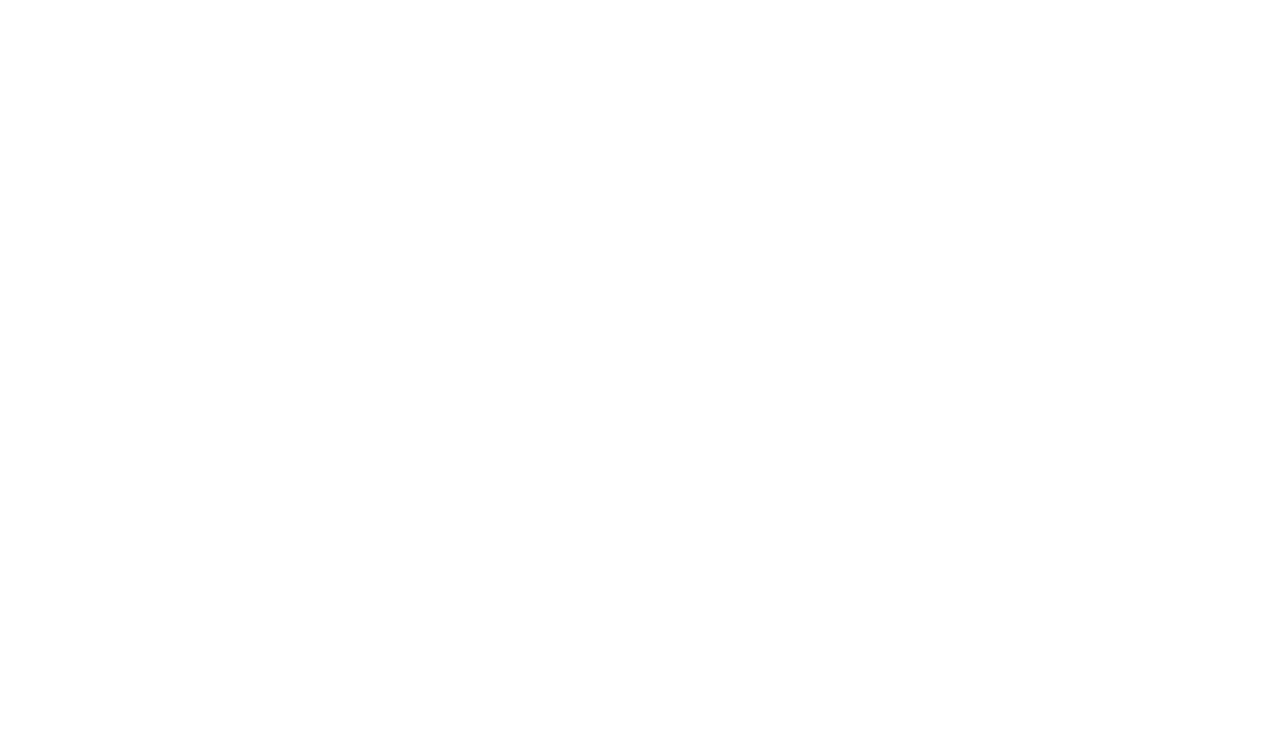
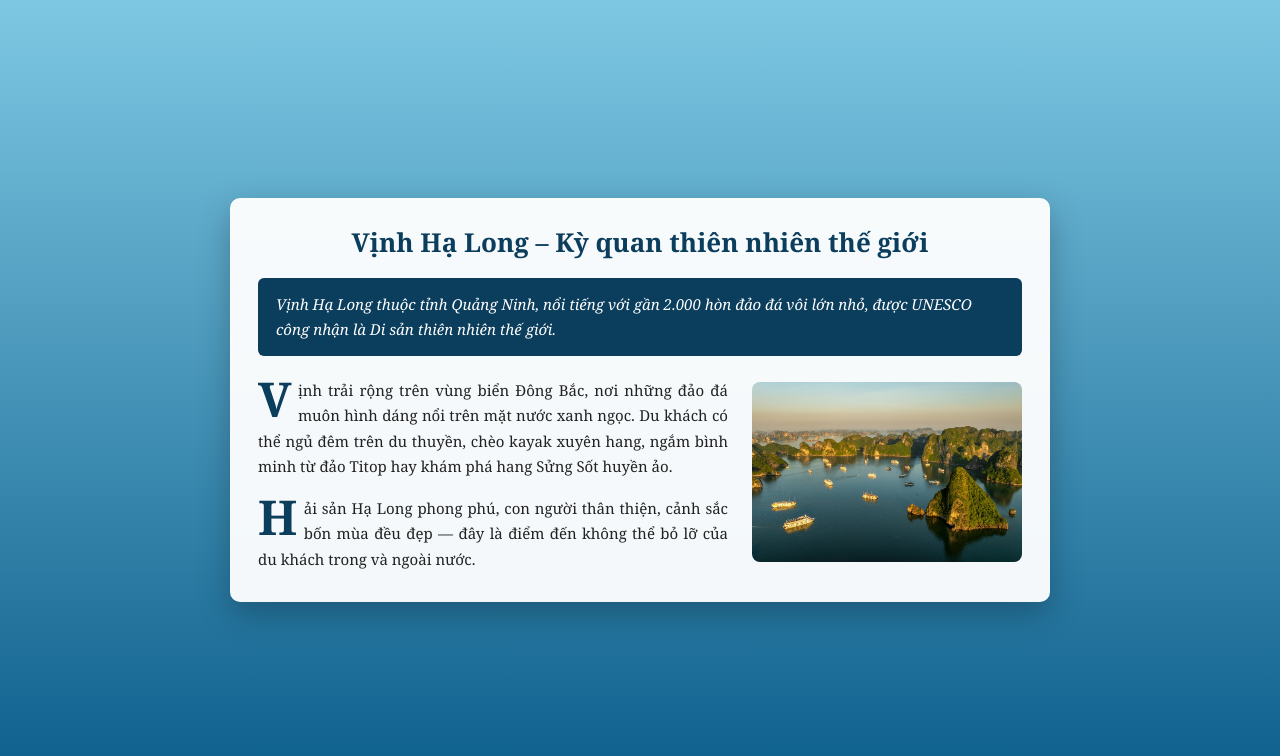
Before and after one commit to duglong123/cse122-2551261013, a plain HTML site: page ex03/index.html in a window 1280 px wide. Drawn offline with Linux system fonts and the light colour scheme.

Commit message:
Hoàn thành bài 3

```diff
--- a/ex03/css/style.css
+++ b/ex03/css/style.css
@@ -0,0 +1,81 @@
+*,
+*::before,
+*::after {
+  box-sizing: border-box;
+}
+
+body {
+  margin: 0;
+  padding: 32px 16px;
+  min-height: 100vh;
+  background: linear-gradient(180deg, #7ec8e3, #0a5c8a);
+  display: flex;
+  justify-content: center;
+  align-items: center;
+  font-family: Georgia, "Times New Roman", serif;
+  color: #222222;
+}
+
+.bai-viet {
+  width: 100%;
+  max-width: 820px;
+  background-color: rgba(255, 255, 255, 0.95);
+  border-radius: 10px;
+  padding: 28px;
+  box-shadow: 0 12px 32px rgba(0, 0, 0, 0.25);
+}
+
+.bai-viet::after {
+  content: "";
+  display: block;
+  clear: both;
+}
+
+.bai-viet h1 {
+  margin: 0 0 18px;
+  text-align: center;
+  color: #0b3d5c;
+  font-size: 26px;
+  line-height: 1.3;
+}
+
+.sapo {
+  margin: 0 0 22px;
+  background-color: #0b3d5c;
+  color: #FFFFFF;
+  font-style: italic;
+  font-size: 15px;
+  line-height: 1.65;
+  padding: 14px 18px;
+  border-radius: 6px;
+}
+
+.anh-phai {
+  float: right;
+  width: 270px;
+  max-width: 45%;
+  height: auto;
+  margin: 4px 0 12px 24px;
+  border-radius: 8px;
+  display: block;
+}
+
+p.than-bai {
+  margin: 0 0 16px;
+  text-align: justify;
+  font-size: 15px;
+  line-height: 1.7;
+}
+
+p.than-bai:last-of-type {
+  margin-bottom: 0;
+}
+
+p.than-bai::first-letter {
+  color: #0b3d5c;
+  font-size: 3rem;
+  font-weight: 700;
+  float: left;
+  line-height: 0.85;
+  padding: 0.1rem 0.4rem 0 0;
+}
--- a/ex03/index.html
+++ b/ex03/index.html
@@ -2,13 +2,20 @@
 <html lang="vi">
 
 <head>
-    <meta charset="UTF-8">
-    <meta name="viewport" content="width=device-width, initial-scale=1.0">
-    <title>Vịnh Hạ Long– Kỳ quan thiên nhiên thế giới</title>
+  <meta charset="UTF-8">
+  <meta name="viewport" content="width=device-width, initial-scale=1.0">
+  <title>Vịnh Hạ Long – Kỳ quan thiên nhiên thế giới</title>
+  <link rel="stylesheet" href="css/style.css">
 </head>
 
 <body>
-    <main class="Sapo">
+  <article class="bai-viet">
+    <h1>Vịnh Hạ Long – Kỳ quan thiên nhiên thế giới</h1>
+    <p class="sapo">Vịnh Hạ Long thuộc tỉnh Quảng Ninh, nổi tiếng với gần 2.000 hòn đảo đá vôi lớn nhỏ, được UNESCO công nhận là Di sản thiên nhiên thế giới.</p>
+    <img class="anh-phai" src="images/vinh-ha-long.jpg" alt="Vịnh Hạ Long">
+    <p class="than-bai">Vịnh trải rộng trên vùng biển Đông Bắc, nơi những đảo đá muôn hình dáng nổi trên mặt nước xanh ngọc. Du khách có thể ngủ đêm trên du thuyền, chèo kayak xuyên hang, ngắm bình minh từ đảo Titop hay khám phá hang Sửng Sốt huyền ảo.</p>
+    <p class="than-bai">Hải sản Hạ Long phong phú, con người thân thiện, cảnh sắc bốn mùa đều đẹp — đây là điểm đến không thể bỏ lỡ của du khách trong và ngoài nước.</p>
+  </article>
+</body>
 
-    </main>
-</body>
+</html>
```
